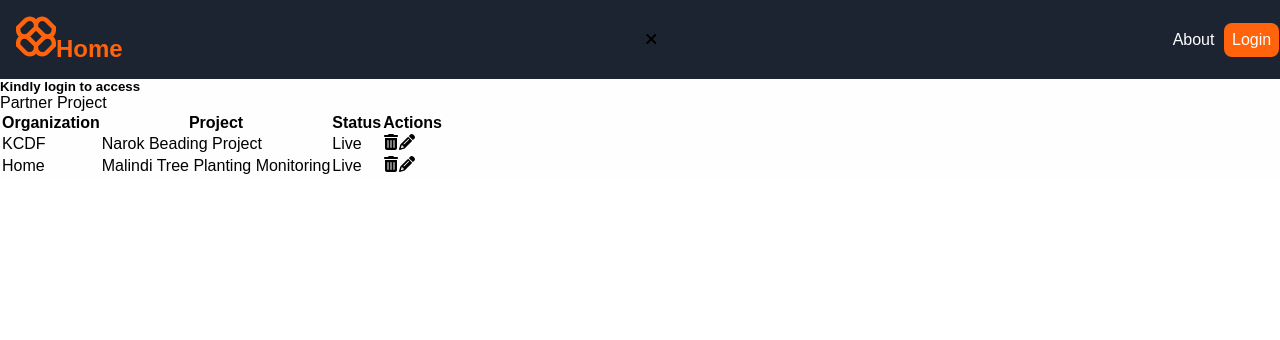
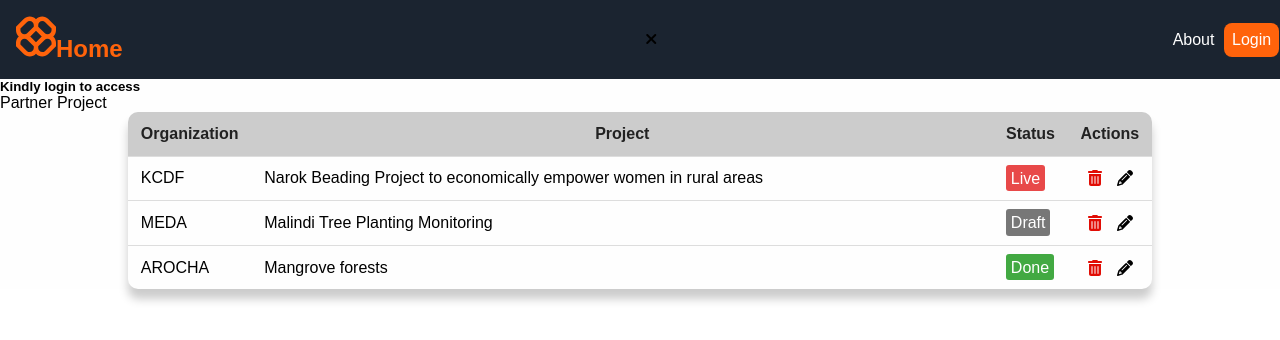
Before and after one commit to OlgaNadongo/grant-mgt-system, a React (Create React App) app: page /login in a window 1280 px wide. Shown: the top 340 px of the page. Built offline with nearby package versions, Linux system fonts and the light colour scheme.

Commit message:
created table to display partners and projects

```diff
--- a/src/components/Dashboard/Partner.css
+++ b/src/components/Dashboard/Partner.css
@@ -0,0 +1,70 @@
+.tableWrapper{
+    width: 100%
+}
+.table{
+    display: block;
+    overflow: hidden;
+    table-layout: auto;
+    border-collapse: collapse;
+    box-shadow:0px 10px 10px #ccc ;
+    border-radius: 10px;
+    white-space: nowrap;
+    width: 100em;
+    max-width:80%;
+    margin: auto;
+    overflow-x: auto;
+}
+
+.table thead{
+
+    background-color: #ccc;
+    color:#222;
+}
+
+.table th, .table td{
+    padding:0.8rem;
+}
+
+.table td{
+  border-top:0.5px solid #ddd ;
+  overflow: hidden;
+  text-overflow: ellipsis;
+}
+
+.table tbody tr:hover{
+    background-color: #eee;
+}
+
+.expand{
+    width:100%;
+}
+.label{
+    border-radius: 3px;
+    padding: 0.3rem;
+    color:white;
+}
+.label-draft{
+    background-color: #777;
+}
+.label-live{
+    background-color: rgb(232, 73, 73);
+}
+.label-done{
+    background-color: #42a942;
+}
+/* .label-error{
+    background-color: #d9534f;
+} */
+
+.actions{
+    display: flex;
+    justify-content:space-around;
+}
+
+.actions svg{
+    cursor: pointer;
+}
+
+.delete-btn{
+    color: #e10d05;
+}
--- a/src/components/Dashboard/Partner.js
+++ b/src/components/Dashboard/Partner.js
@@ -4,12 +4,12 @@ import './Partner.css'
 
 const Partner = () => {
   return (
-    <div>Partner Project
-        <table>
+    <div className='tableWrapper'>Partner Project
+        <table className='table'>
             <thead>
                 <tr>
                     <th>Organization</th>
-                    <th>Project</th>
+                    <th className='expand'>Project</th>
                     <th>Status</th>
                     <th>Actions</th>
                 </tr>
@@ -17,14 +17,14 @@ const Partner = () => {
             <tbody>
                 <tr>
                     <td>KCDF</td>
-                    <td>Narok Beading Project</td>
+                    <td >Narok Beading Project to economically empower women in rural areas</td>
                     <td>
-                        <span>Live</span>
+                        <span className='label label-live'>Live</span>
                     </td>
                     {/* icons from react-icons */}
                     <td>
-                        <span>
-                            <FaTrashCan />
+                        <span className='actions'>
+                            <FaTrashCan className='delete-btn' />
                             <FaPencil />
                         </span>
                     </td>
@@ -32,15 +32,31 @@ const Partner = () => {
                 </tr>
 
                 <tr>
-                    <td>Home</td>
+                    <td>MEDA</td>
                     <td>Malindi Tree Planting Monitoring</td>
                     <td>
-                        <span>Live</span>
+                        <span className='label label-draft'>Draft</span>
                     </td>
                     {/* icons from react-icons */}
                     <td>
-                        <span>
-                            <FaTrashCan />
+                        <span className='actions'>
+                            <FaTrashCan className='delete-btn' />
+                            <FaPencil />
+                        </span>
+                    </td>
+
+                </tr>
+
+                <tr>
+                    <td>AROCHA</td>
+                    <td>Mangrove forests</td>
+                    <td>
+                        <span className='label label-done'>Done</span>
+                    </td>
+                    {/* icons from react-icons */}
+                    <td>
+                        <span className='actions'>
+                            <FaTrashCan className='delete-btn' />
                             <FaPencil />
                         </span>
                     </td>
```
